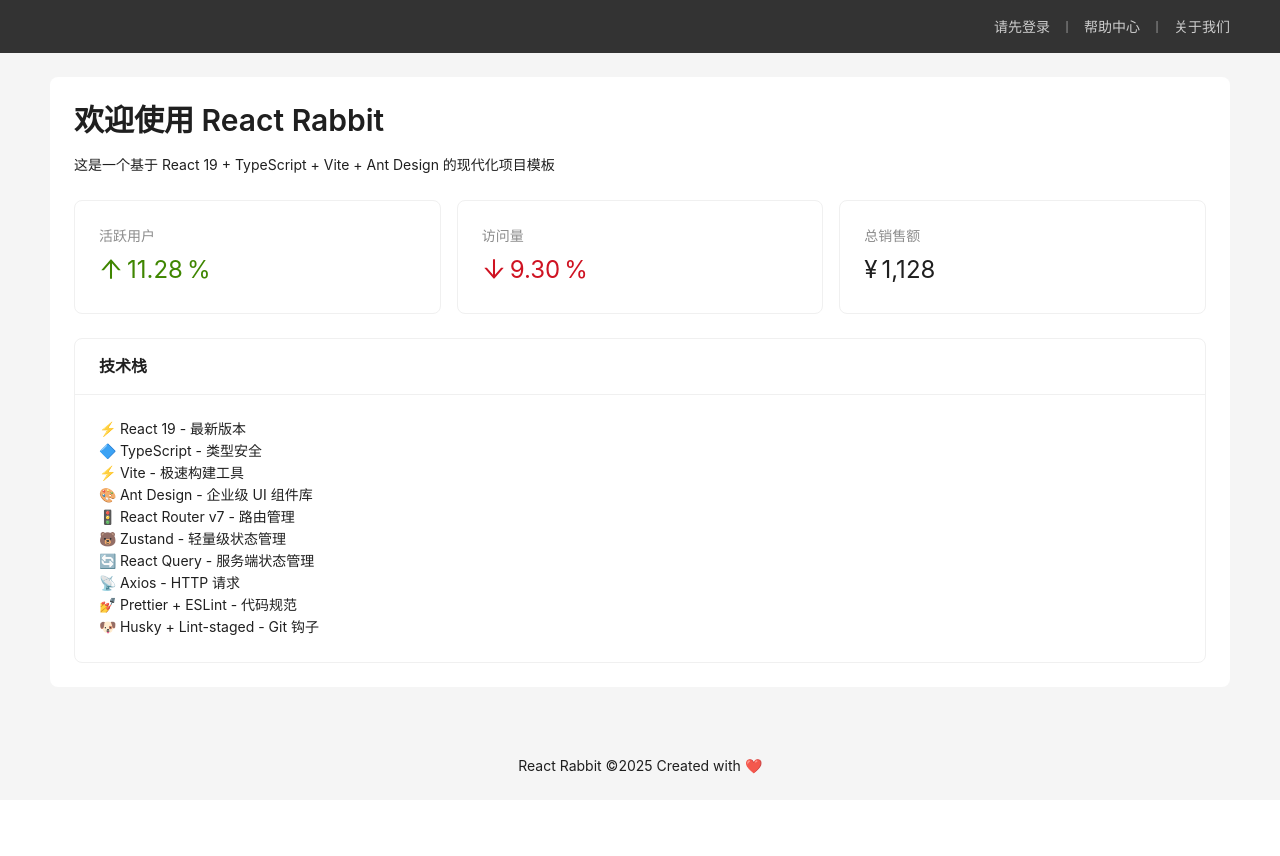
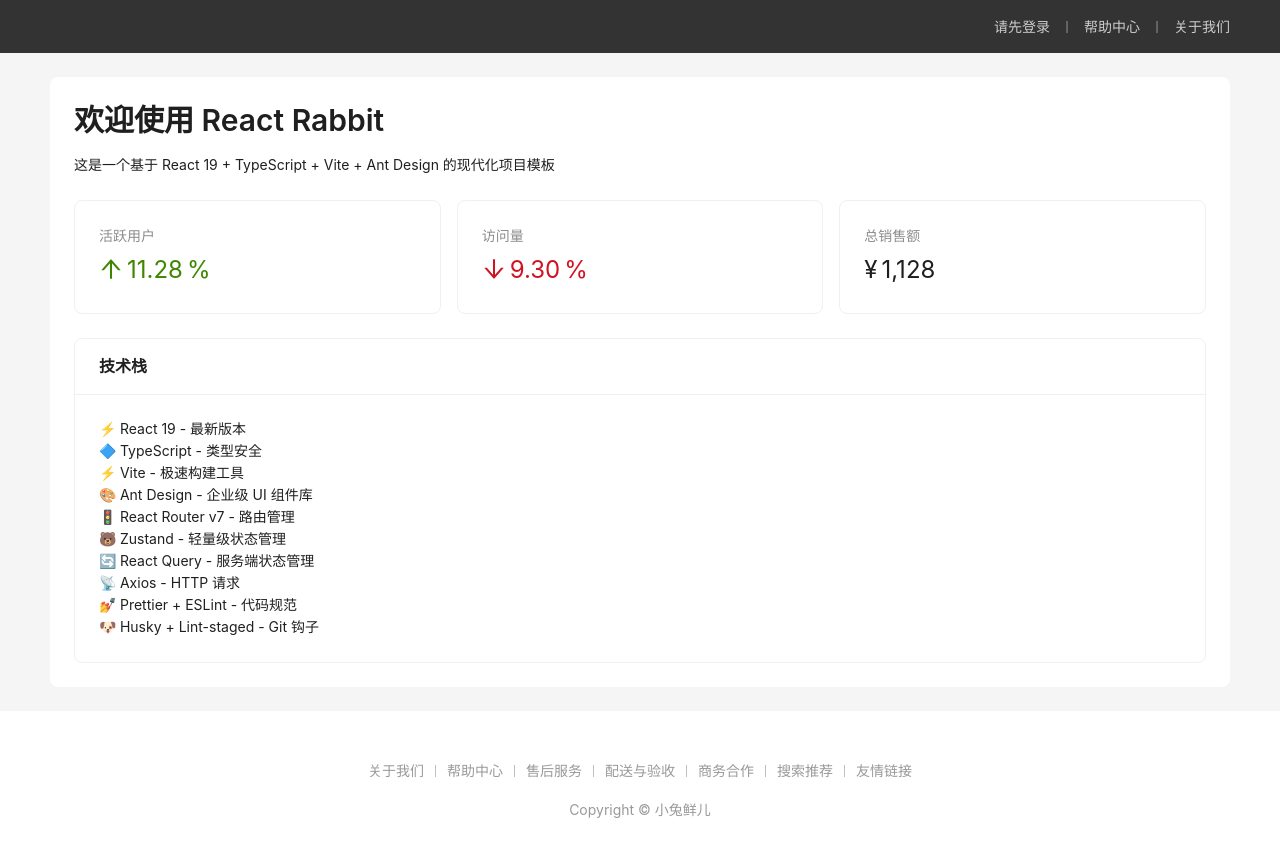
Before and after one commit to Joanna0001/react-rabbit, a React (Vite) app: page /home in a window 1280 px wide. Shown: the top 856 px of the page. Before the commit the page ends 800 px from the top, so only its background shows below. Built offline with nearby package versions, Linux system fonts and the light colour scheme; no server answers; a small style sheet from the web is missing.

Commit message:
fixed: layout

```diff
--- a/src/layouts/MainLayout.tsx
+++ b/src/layouts/MainLayout.tsx
@@ -1,6 +1,7 @@
 import { Outlet } from 'react-router-dom';
 import { Layout, theme } from 'antd';
 import { NavHeader } from './components/NavHeader';
+import { FooterInfo } from './components/FooterInfo';
 
 const { Header, Content, Footer } = Layout;
 
@@ -14,6 +15,7 @@
       <Header style={{ height: '53px', backgroundColor: '#333' }}>
         <NavHeader />
       </Header>
+
       <Content style={{ padding: '24px 50px' }}>
         <div
           style={{
@@ -26,7 +28,10 @@
           <Outlet />
         </div>
       </Content>
-      <Footer style={{ textAlign: 'center' }}>React Rabbit ©{new Date().getFullYear()} Created with ❤️</Footer>
+
+      <Footer style={{ textAlign: 'center', padding: 0 }}>
+        <FooterInfo />
+      </Footer>
     </Layout>
   );
 }
--- a/src/layouts/components/FooterInfo.tsx
+++ b/src/layouts/components/FooterInfo.tsx
@@ -1,18 +1,31 @@
-import { Divider, Space } from 'antd';
+import { Divider, Space, Flex } from 'antd';
+
+const spanStyle = {
+  color: '#999',
+};
+
+const copyrightStyle = {
+  textAlign: 'center',
+  color: '#999',
+  fontSize: '14px',
+  marginTop: '20px',
+} as const;
 
 export function FooterInfo() {
   return (
-    <div>
-      <Space split={<Divider type="vertical" style={{ backgroundColor: '#ccc' }} />}>
-        <span>关于我们</span>
-        <span>帮助中心</span>
-        <span>售后服务</span>
-        <span>配送与验收</span>
-        <span>商务合作</span>
-        <span>搜索推荐</span>
-        <span>友情链接</span>
-      </Space>
-      <span>Copyright © 2025 小兔鲜儿</span>
+    <div style={{ background: '#fff', padding: '50px 0', width: '100%' }}>
+      <Flex justify="center">
+        <Space split={<Divider type="vertical" style={{ backgroundColor: '#ccc', margin: '0 3px' }} />}>
+          <span style={spanStyle}>关于我们</span>
+          <span style={spanStyle}>帮助中心</span>
+          <span style={spanStyle}>售后服务</span>
+          <span style={spanStyle}>配送与验收</span>
+          <span style={spanStyle}>商务合作</span>
+          <span style={spanStyle}>搜索推荐</span>
+          <span style={spanStyle}>友情链接</span>
+        </Space>
+      </Flex>
+      <div style={copyrightStyle}>Copyright © 小兔鲜儿</div>
     </div>
   );
 }
--- a/src/layouts/components/NavHeader.module.css
+++ b/src/layouts/components/NavHeader.module.css
@@ -1,4 +1,5 @@
 .container {
+  position: relative;
   display: flex;
   justify-content: flex-end;
   max-width: var(--max-width);
--- a/src/pages/Login/index.tsx
+++ b/src/pages/Login/index.tsx
@@ -37,7 +37,7 @@
 
   return (
     <div>
-      <Flex justify="space-between" align="flex-end" style={{ margin: '0 1.2%' }}>
+      <Flex justify="space-between" align="flex-end" style={{ margin: '0 1.2%', background: '#fff' }}>
         <div className={style.logo} style={{ background: `url(${logo}) no-repeat center 18px / contain` }}></div>
         <div className={style.desc}>
           <span>进入网站首页</span>
```
